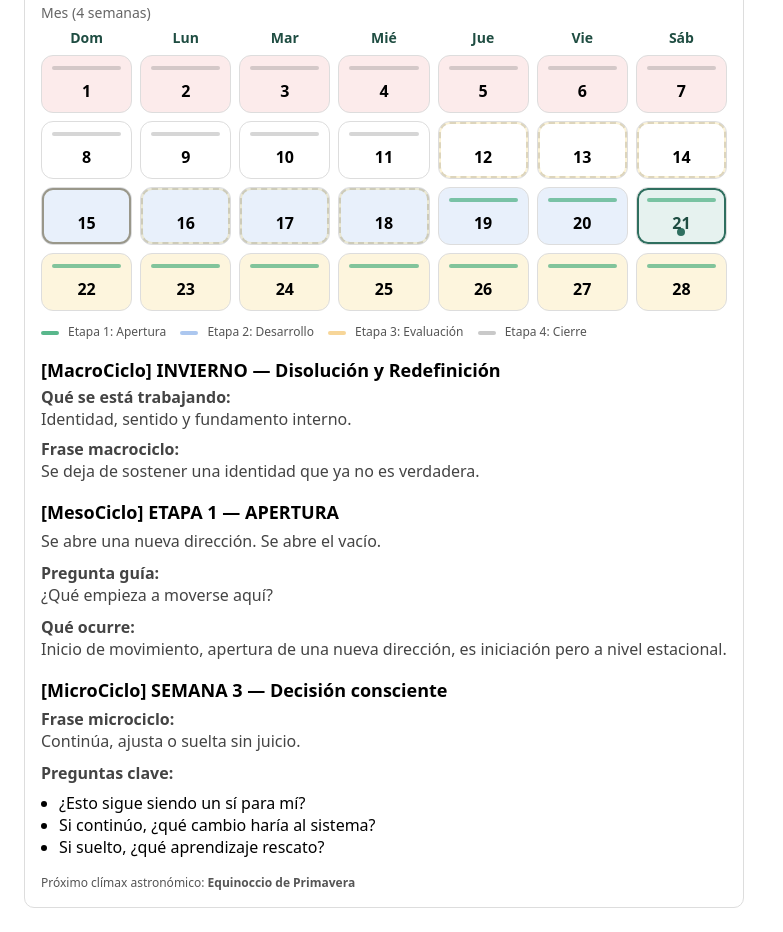
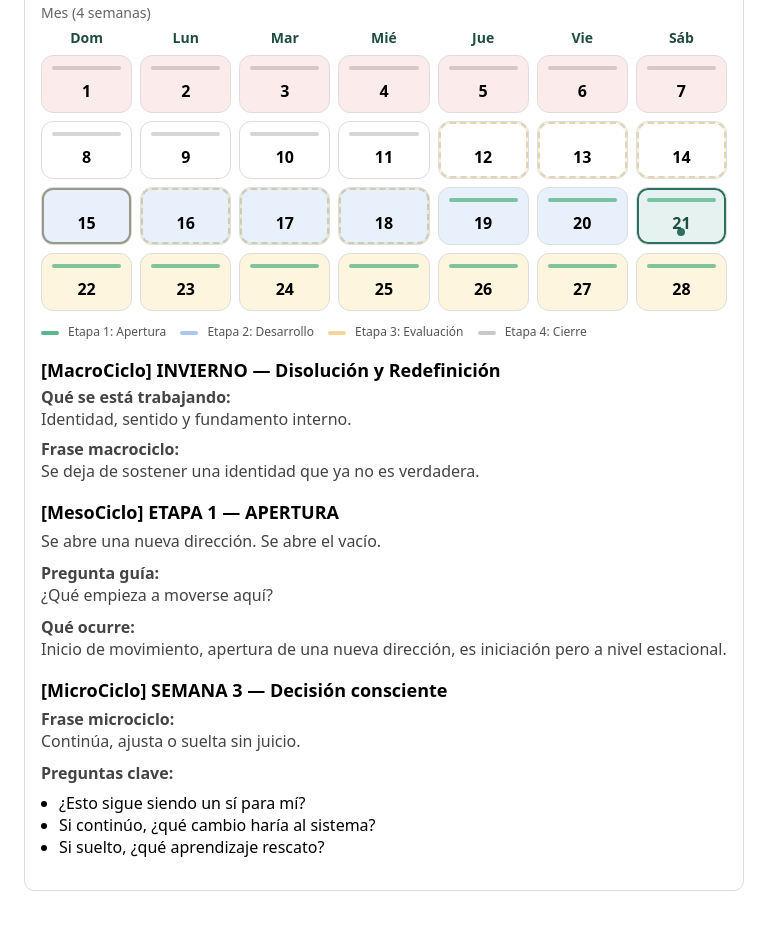
Before and after one commit to sanargon/calendario-nuevo, a plain HTML site: page index.html in a window 1280 px wide. Shown: the part 355-1287 px from the top of the page, without its empty margins (0-783 px from the left). Drawn offline with Linux system fonts and the light colour scheme.

Commit message:
Ajuste panel normal y transición: empodera solo en cruce astronómico

```diff
--- a/index.html
+++ b/index.html
@@ -1084,9 +1084,6 @@ function renderStandardPanelAstro(astro, dayInMonth){
     <div class="sub" style="margin-top:10px;"><b>Preguntas clave:</b></div>
     <ul>${microQs}</ul>
 
-    <div class="sub" style="margin-top:12px; font-size:12px; color:#555;">
-      Próximo clímax astronómico: <b>${astro.nextEventName || ""}</b>
-    </div>
   `;
 }
 
```
